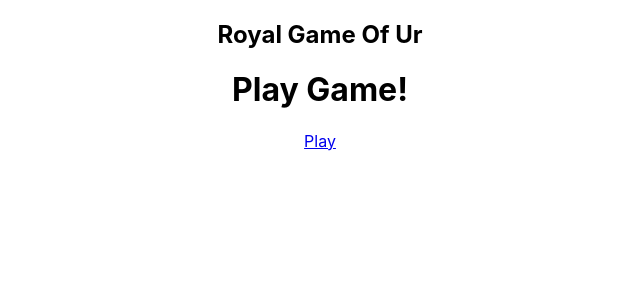
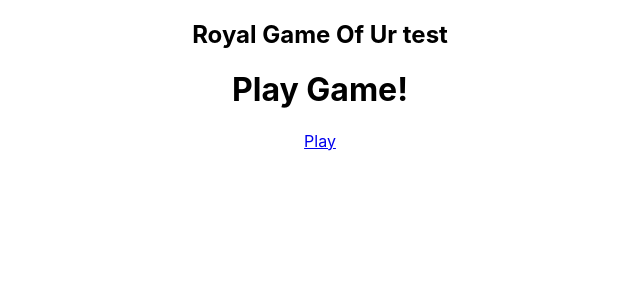
Before and after one commit to zachtango/royal-game-of-ur, a React (Create React App) app in the folder client/: page / in a window 1280 px wide. Shown: the top 300 px of the page, without its empty margins (320-960 px from the left). Built offline with nearby package versions, Linux system fonts and the light colour scheme; no server answers.

Commit message:
git web hook test

```diff
--- a/client/src/App.tsx
+++ b/client/src/App.tsx
@@ -50,7 +50,7 @@ function App(){
   return (
     <GameContext.Provider value={gameContextValue}>
       <div className="App">
-        <h2>Royal Game Of Ur</h2>
+        <h2>Royal Game Of Ur test</h2>
         {isInRoom ? <Game /> : <CreateRoom />}
       </div>
     </GameContext.Provider>
```
